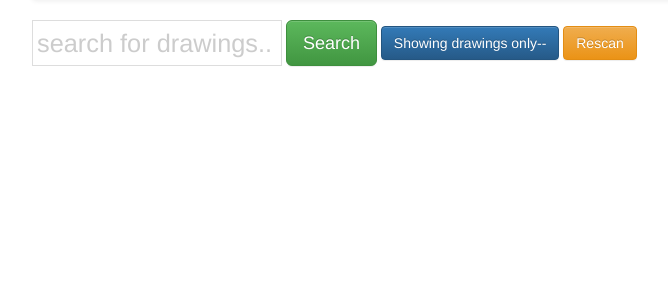
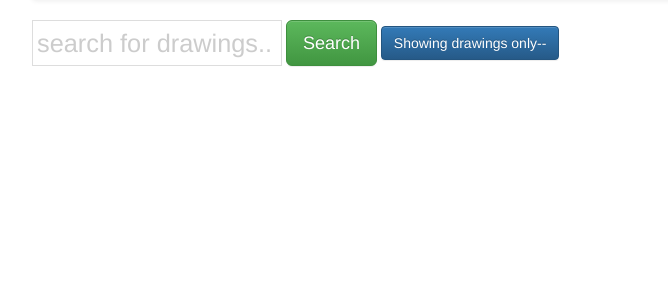
Before and after one commit to teknoprep/sendplot, a Flask app: page / in a window 1280 px wide. Shown: the part 52-352 px from the top of the page, without its empty margins (38-706 px from the left). Run offline with Flask 2, Linux system fonts and the light colour scheme; data that the repository does not hold is empty; parts of the project's set-up code (start-up, migrations or seed data) failed here and were passed over; some libraries are stand-ins or nearby versions.

Commit message:
Remove rescan button

```diff
--- a/WebServer/app.py
+++ b/WebServer/app.py
@@ -35,7 +35,7 @@ PRF_PLOT = 'h:\\PLOT\\'
 # QUEUES = 'G:\\queues\\'
 # QUEUES_PDF = 'G:\\queues\\pdfOut\\'
 QUEUES          = os.environ.get('PRINT_QUEUE_ROOT')
-QUEUES_PDF          = os.environ.get('PRINT_QUEUE_ROOT')
+QUEUES_PDF      = os.environ.get('PRINT_QUEUE_ROOT')
 
 DRAWING_CHARACTERS = "ABCDEX012345"
 X_PART_CHARACTERS = "12345"
--- a/WebServer/templates/index.html
+++ b/WebServer/templates/index.html
@@ -94,7 +94,6 @@
 
           <!--&nbsp; <img id="summary-icon" src="/static/img/drawing.png"> &nbsp; -->
           <input class="btn btn-primary"   type="button" id="btn_summary" value="Showing drawings only--" title="  Click to show All files  ">
-          <input class="btn btn-warning"   type="button" id="btn_rescan" value="Rescan" title="  Click to rescan folder  ">
         </div>
 
 
```
